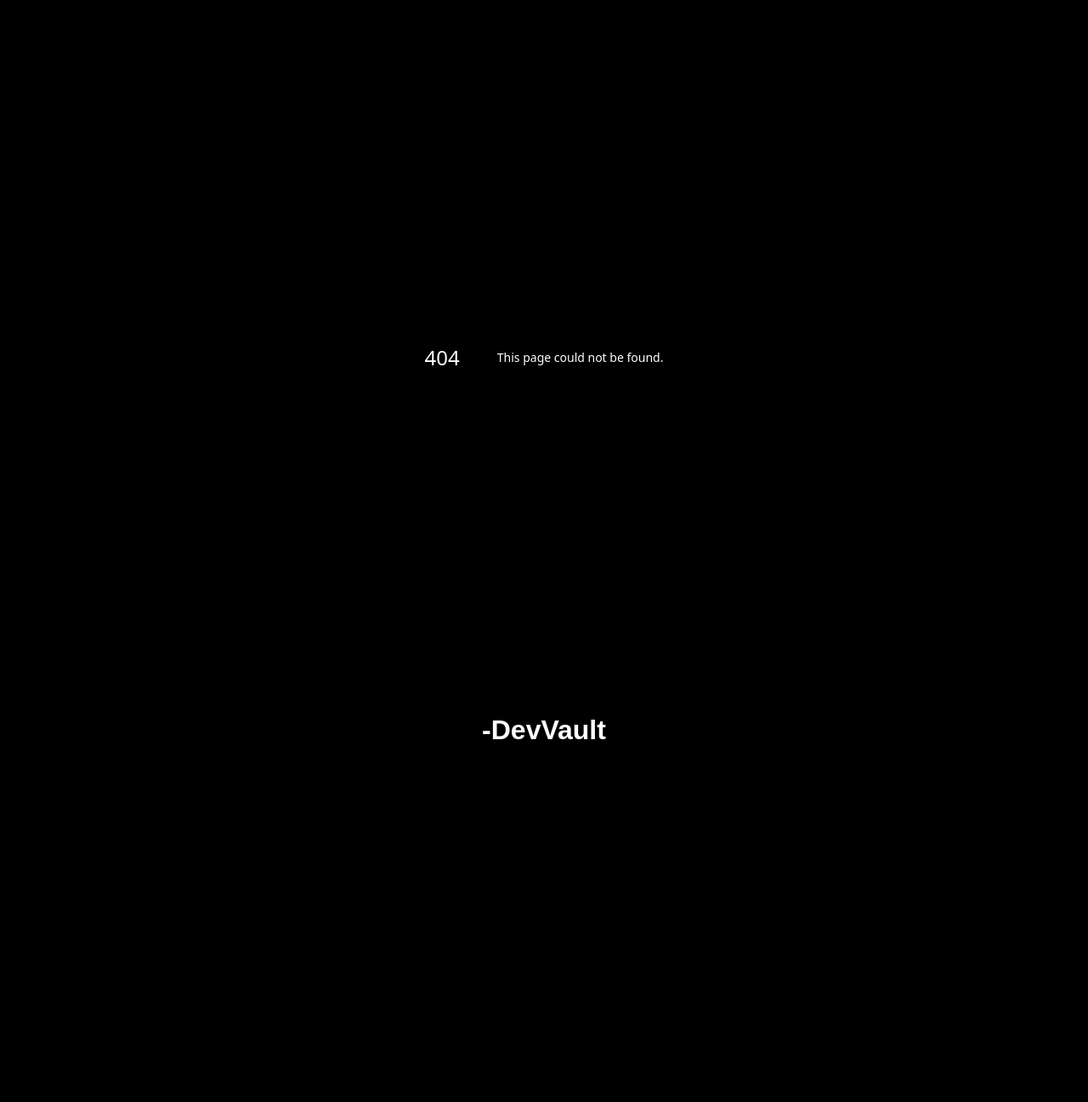
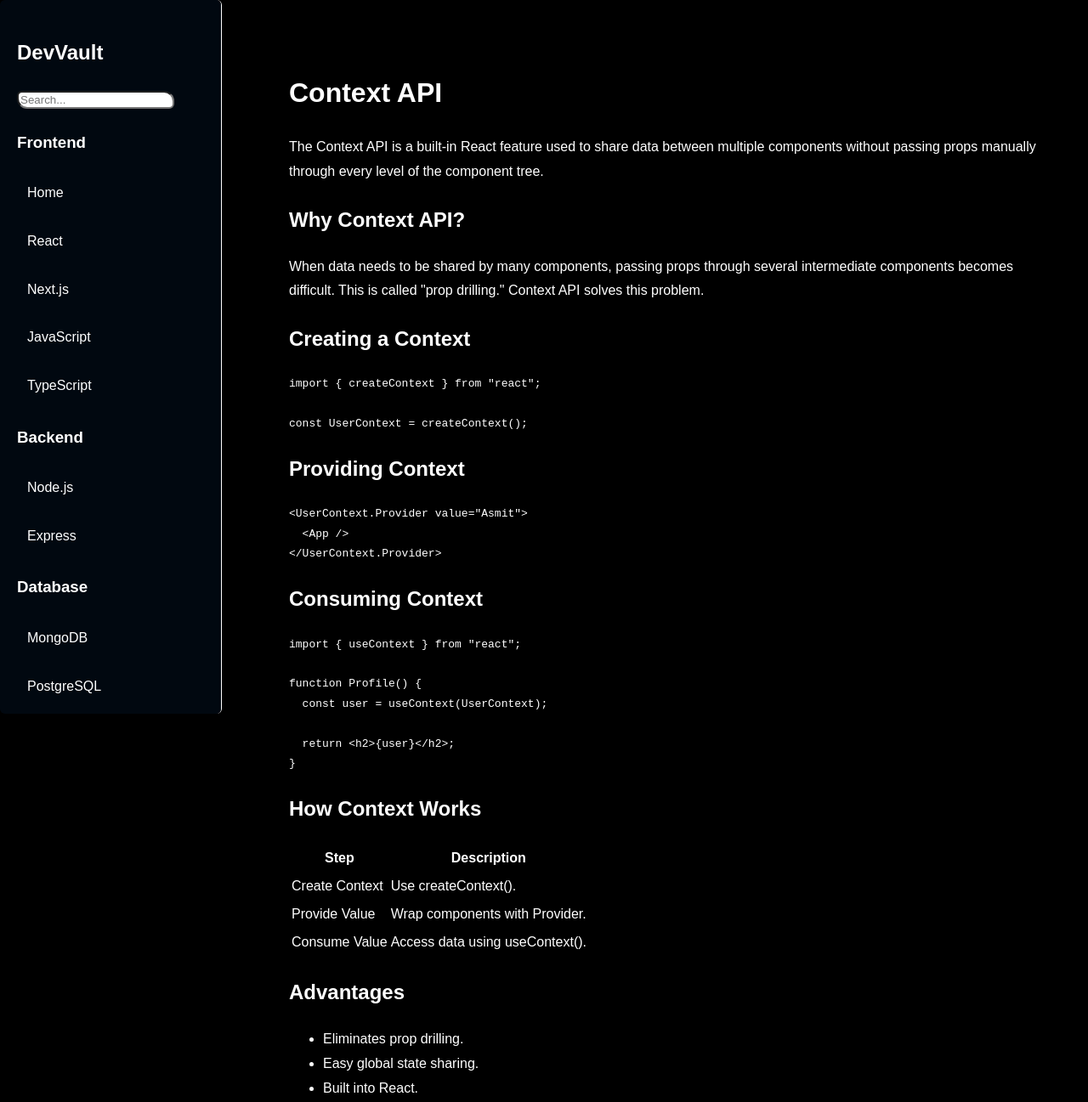
Before and after one commit to asmitbiswas/Project-Next-JS, a Next.js app in the folder app/: page /React/Api_Context in a window 1280 px wide. Before the commit this address had no page. Shown: the top 1297 px of the page at 85% size. Before the commit the page ends 918 px from the top, so only its background shows below. Built offline with nearby package versions, Linux system fonts and the light colour scheme.

Commit message:
Added Api_Context page

```diff
--- /dev/null
+++ b/app/app/(categories)/React/(ReactTopics)/Api_Context/page.tsx
@@ -0,0 +1,107 @@
+import Sidebar from "@/app/components/page";
+
+export default function ContextAPI() {
+  return (
+    <div>
+      <Sidebar />
+
+      <div>
+        <h1>Context API</h1>
+
+        <p>
+          The Context API is a built-in React feature used to share data between
+          multiple components without passing props manually through every level
+          of the component tree.
+        </p>
+
+        <h2>Why Context API?</h2>
+
+        <p>
+          When data needs to be shared by many components, passing props through
+          several intermediate components becomes difficult. This is called
+          "prop drilling." Context API solves this problem.
+        </p>
+
+        <h2>Creating a Context</h2>
+
+        <pre>
+{`import { createContext } from "react";
+
+const UserContext = createContext();`}
+        </pre>
+
+        <h2>Providing Context</h2>
+
+        <pre>
+{`<UserContext.Provider value="Asmit">
+  <App />
+</UserContext.Provider>`}
+        </pre>
+
+        <h2>Consuming Context</h2>
+
+        <pre>
+{`import { useContext } from "react";
+
+function Profile() {
+  const user = useContext(UserContext);
+
+  return <h2>{user}</h2>;
+}`}
+        </pre>
+
+        <h2>How Context Works</h2>
+
+        <table>
+          <tbody>
+            <tr>
+              <th>Step</th>
+              <th>Description</th>
+            </tr>
+
+            <tr>
+              <td>Create Context</td>
+              <td>Use createContext().</td>
+            </tr>
+
+            <tr>
+              <td>Provide Value</td>
+              <td>Wrap components with Provider.</td>
+            </tr>
+
+            <tr>
+              <td>Consume Value</td>
+              <td>Access data using useContext().</td>
+            </tr>
+          </tbody>
+        </table>
+
+        <h2>Advantages</h2>
+
+        <ul>
+          <li>Eliminates prop drilling.</li>
+          <li>Easy global state sharing.</li>
+          <li>Built into React.</li>
+          <li>Works well for themes, authentication, and language settings.</li>
+        </ul>
+
+        <h2>Common Mistakes</h2>
+
+        <ul>
+          <li>Using Context for every state.</li>
+          <li>Forgetting to wrap components with Provider.</li>
+          <li>Using useContext() outside a Provider.</li>
+        </ul>
+
+        <h2>Summary</h2>
+
+        <p>
+          Context API allows components to share data without passing props
+          through multiple levels. It is ideal for global data like themes,
+          authentication, and user information.
+        </p>
+
+      </div>
+    </div>
+  );
+}
```
Also changed, not shown: 1 other file (tests, documents, lock files or other folders).
